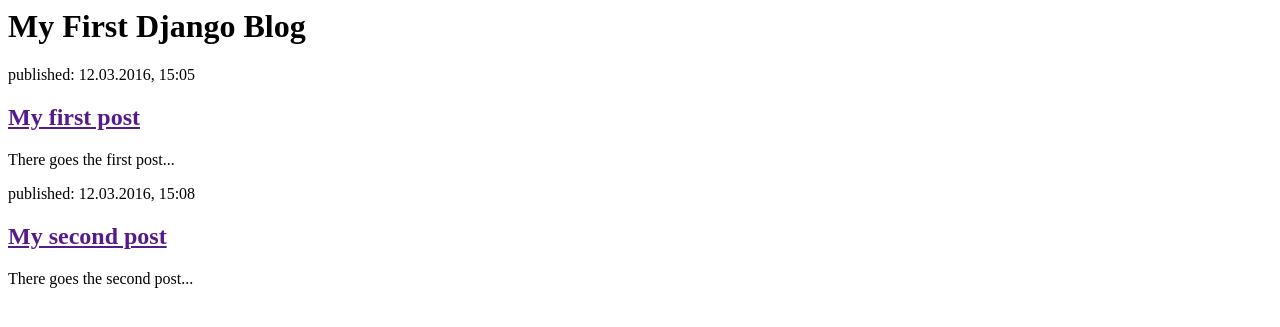
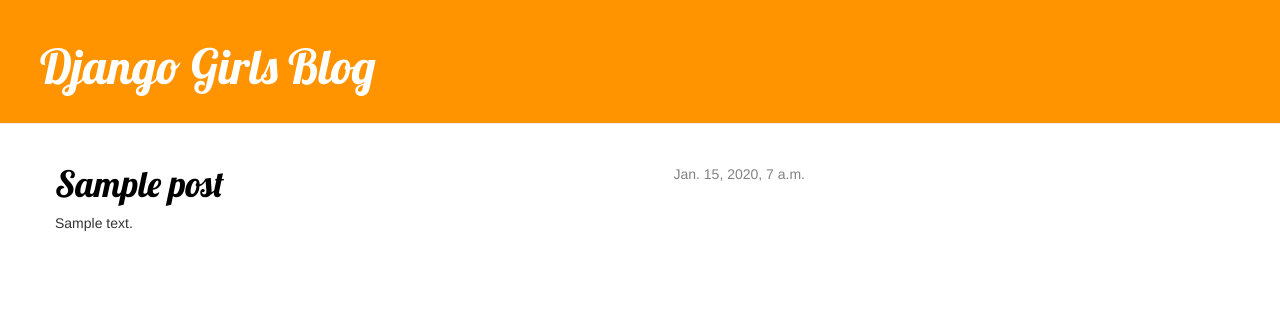
Before and after one commit to erikacb/myfirstdjangoapp, a Django app: page / in a window 1280 px wide. Shown: the top 327 px of the page. Run offline with Django 3.2, Linux system fonts and the light colour scheme; tables that the repository leaves empty hold one stand-in row (values such as "Sample post"); some libraries are stand-ins or nearby versions.

Commit message:
Finished template

```diff
--- /dev/null
+++ b/blog/static/css/blog.css
@@ -0,0 +1,47 @@
+.page-header {
+    background-color: #ff9400;
+    margin-top: 0;
+    padding: 20px 20px 20px 40px;
+}
+
+.page-header h1, .page-header h1 a, .page-header h1 a:visited, .page-header h1 a:active {
+    color: #ffffff;
+    font-size: 36pt;
+    text-decoration: none;
+}
+
+.content {
+    margin-left: 40px;
+}
+
+h1, h2, h3, h4 {
+    font-family: 'Lobster', cursive;
+}
+
+.date {
+    float: right;
+    color: #828282;
+}
+
+.save {
+    float: right;
+}
+
+.post-form textarea, .post-form input {
+    width: 100%;
+}
+
+.top-menu, .top-menu:hover, .top-menu:visited {
+    color: #ffffff;
+    float: right;
+    font-size: 26pt;
+    margin-right: 20px;
+}
+
+.post {
+    margin-bottom: 70px;
+}
+
+.post h1 a, .post h1 a:visited {
+    color: #000000;
+}
--- a/blog/templates/blog/post_list.html
+++ b/blog/templates/blog/post_list.html
@@ -1,25 +1,31 @@
+{% load staticfiles %}
 <html>
     <head>
-		<title>My First Django Blog</title>
+        <title>Django Girls blog</title>
+        <link rel="stylesheet" href="//maxcdn.bootstrapcdn.com/bootstrap/3.2.0/css/bootstrap.min.css">
+        <link rel="stylesheet" href="//maxcdn.bootstrapcdn.com/bootstrap/3.2.0/css/bootstrap-theme.min.css">
+        <link href='//fonts.googleapis.com/css?family=Lobster&subset=latin,latin-ext' rel='stylesheet' type='text/css'>
+        <link rel="stylesheet" href="{% static 'css/blog.css' %}">
     </head>
-
     <body>
-
-		<div>
-			<h1>My First Django Blog</h1>
+        <div class="page-header">
+            <h1><a href="/">Django Girls Blog</a></h1>
         </div>
 
-		<div>
-			<p>published: 12.03.2016, 15:05</p>
-			<h2><a href="">My first post</a></h2>
-			<p>There goes the first post...</p>
+        <div class="content container">
+            <div class="row">
+                <div class="col-md-8">
+                {% for post in posts %}
+                    <div class="post">
+                        <div class="date">
+                            {{ post.published_date }}
                         </div>
-
-				<div>
-			<p>published: 12.03.2016, 15:08</p>
-			<h2><a href="">My second post</a></h2>
-			<p>There goes the second post...</p>
+                        <h1><a href="">{{ post.title }}</a></h1>
+                        <p>{{ post.text|linebreaks }}</p>
                     </div>
-
+                {% endfor %}
+                </div>
+            </div>
+        </div>
     </body>
 </html>
--- a/blog/views.py
+++ b/blog/views.py
@@ -1,4 +1,7 @@
 from django.shortcuts import render
+from django.utils import timezone
+from .models import Post
 
 def post_list(request):
-	return render(request, 'blog/post_list.html', {})
+	posts = Post.objects.all().order_by('published_date')
+	return render(request, 'blog/post_list.html', context = {'posts': posts})
```
Also changed, not shown: blog/templates/blog/base.html (added, +23 -0 lines). Lines whose indentation alone changed are shown as unchanged.
